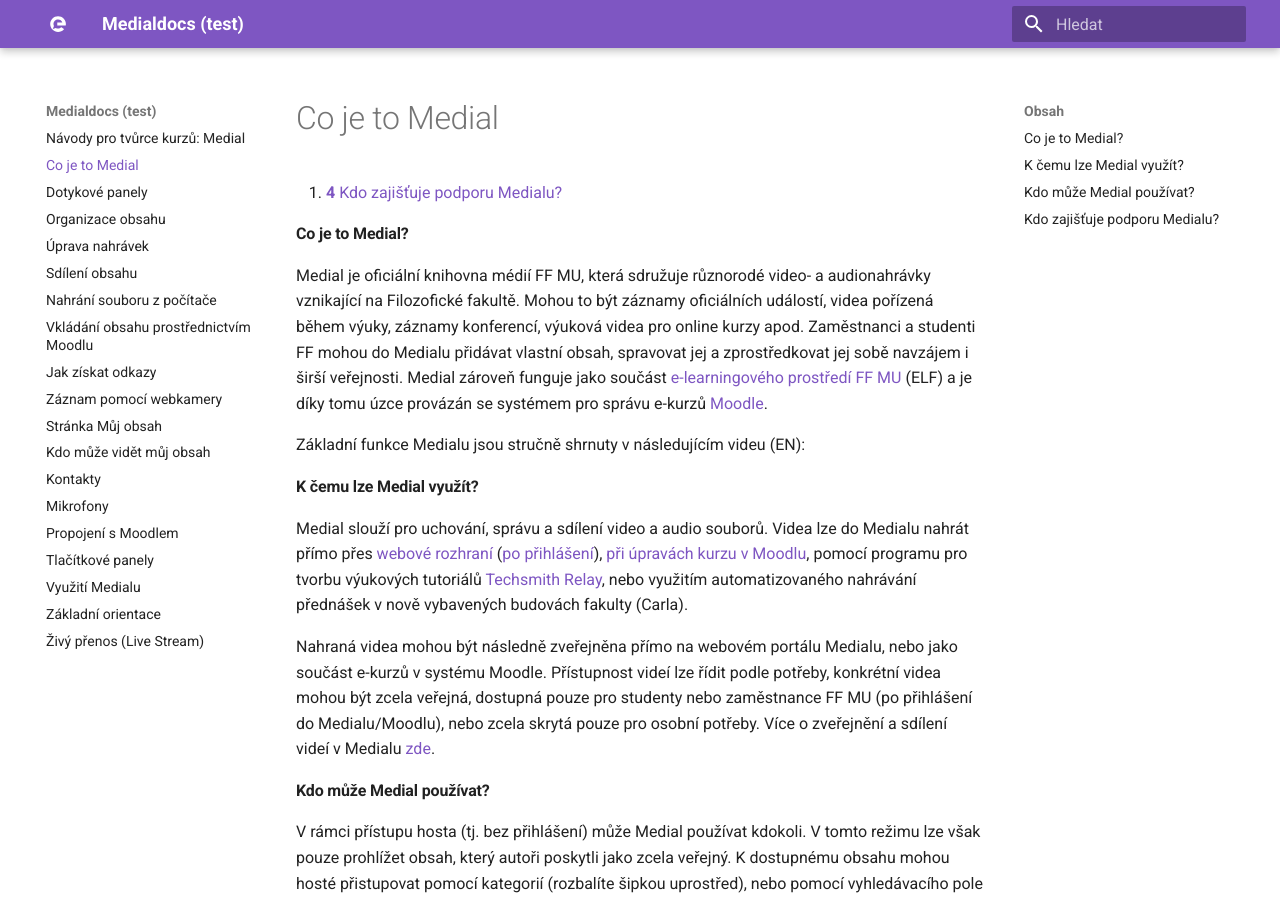
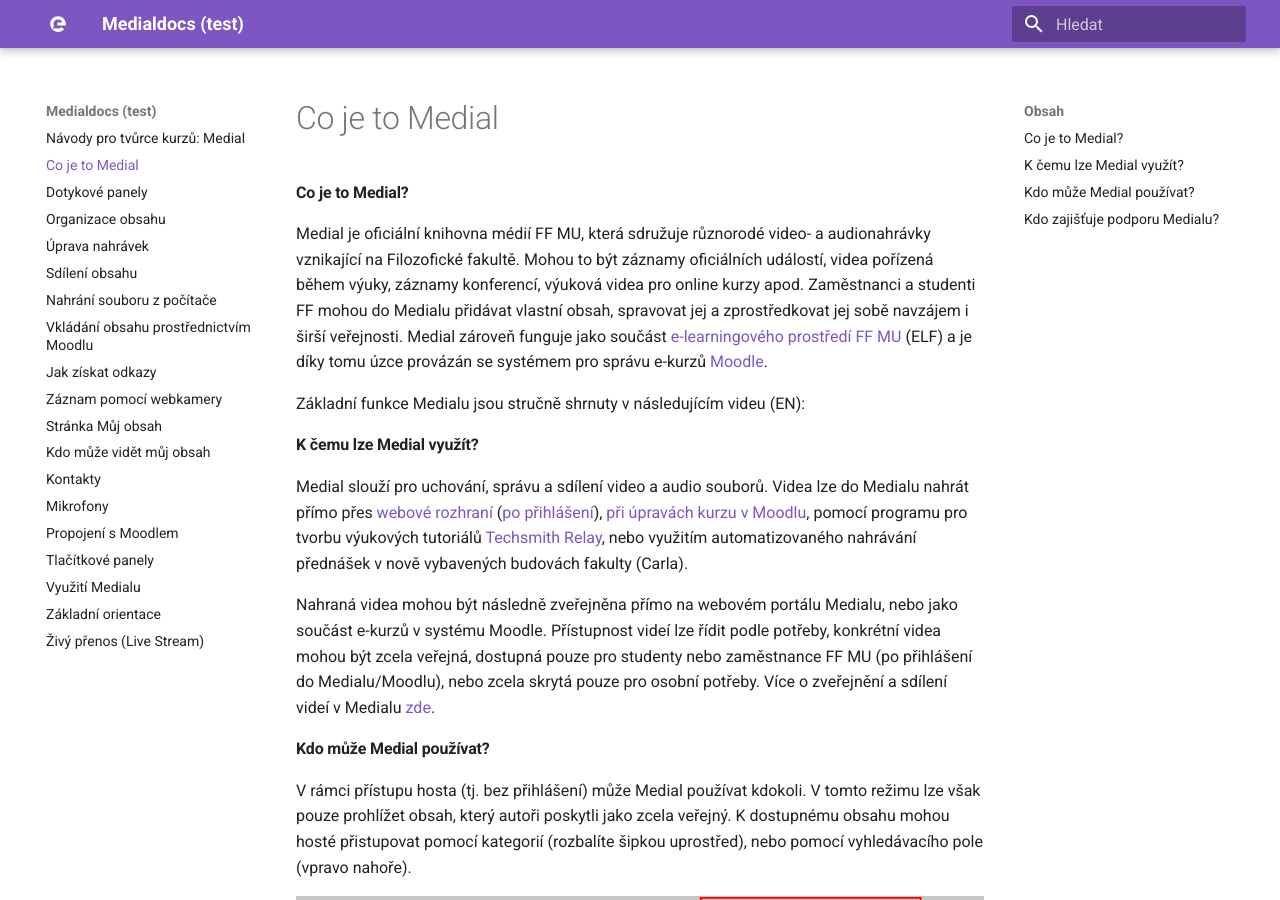
Before and after one commit to kvet-divizny/medialdocs, an MkDocs documentation site: the page built from docs/co-je-to-medial.md, in a window 1280 px wide and 900 px high. Built offline with MkDocs 1.6.1 and Material for MkDocs 9.7.7, drawn with Linux system fonts in a browser that asks for light colours.

Commit message:
Update co-je-to-medial.md

```diff
--- a/docs/co-je-to-medial.md
+++ b/docs/co-je-to-medial.md
@@ -6,8 +6,7 @@
 
 
 
-4.  [**4** Kdo zajišťuje podporu
-    Medialu?](#TOC-Kdo-zaji-uje-podporu-Medialu-)
+
 
 #### Co je to Medial?
 
```
